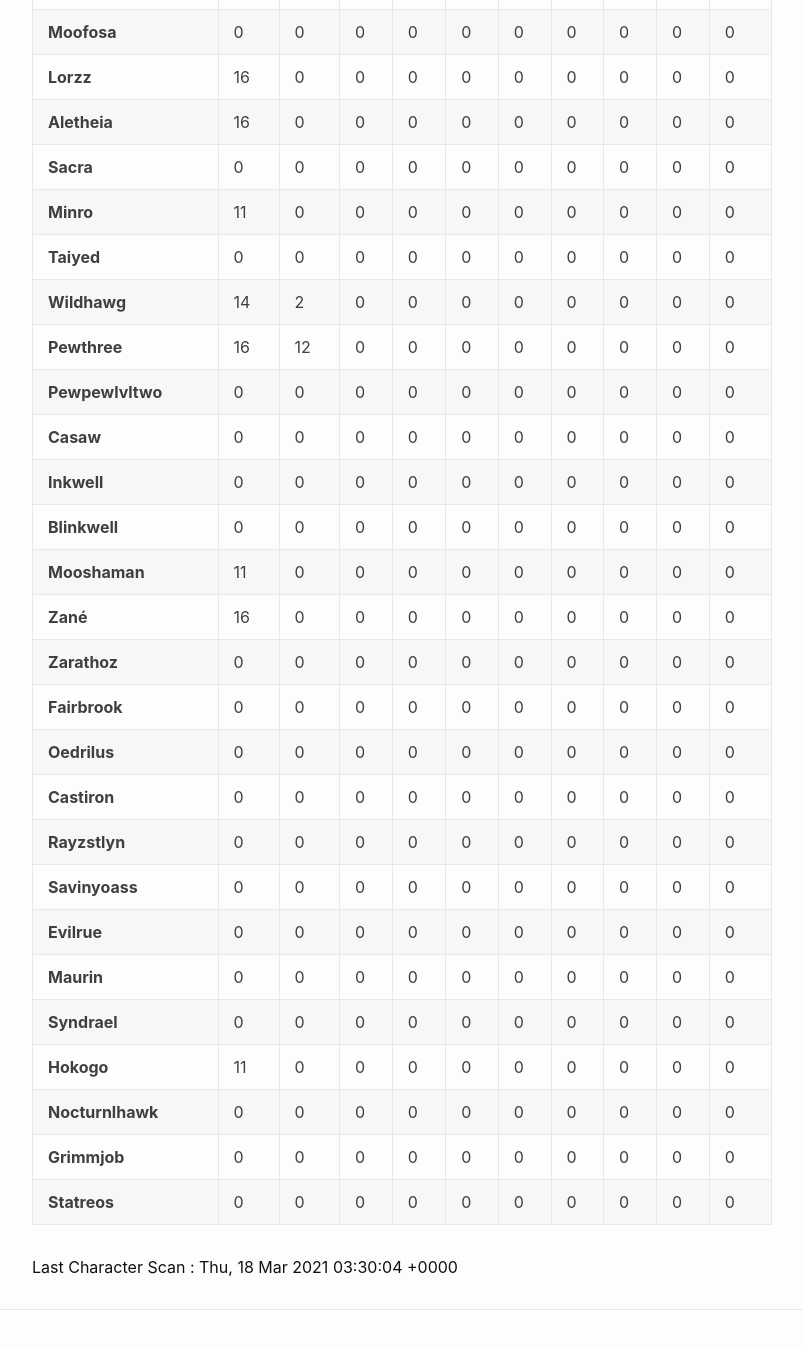
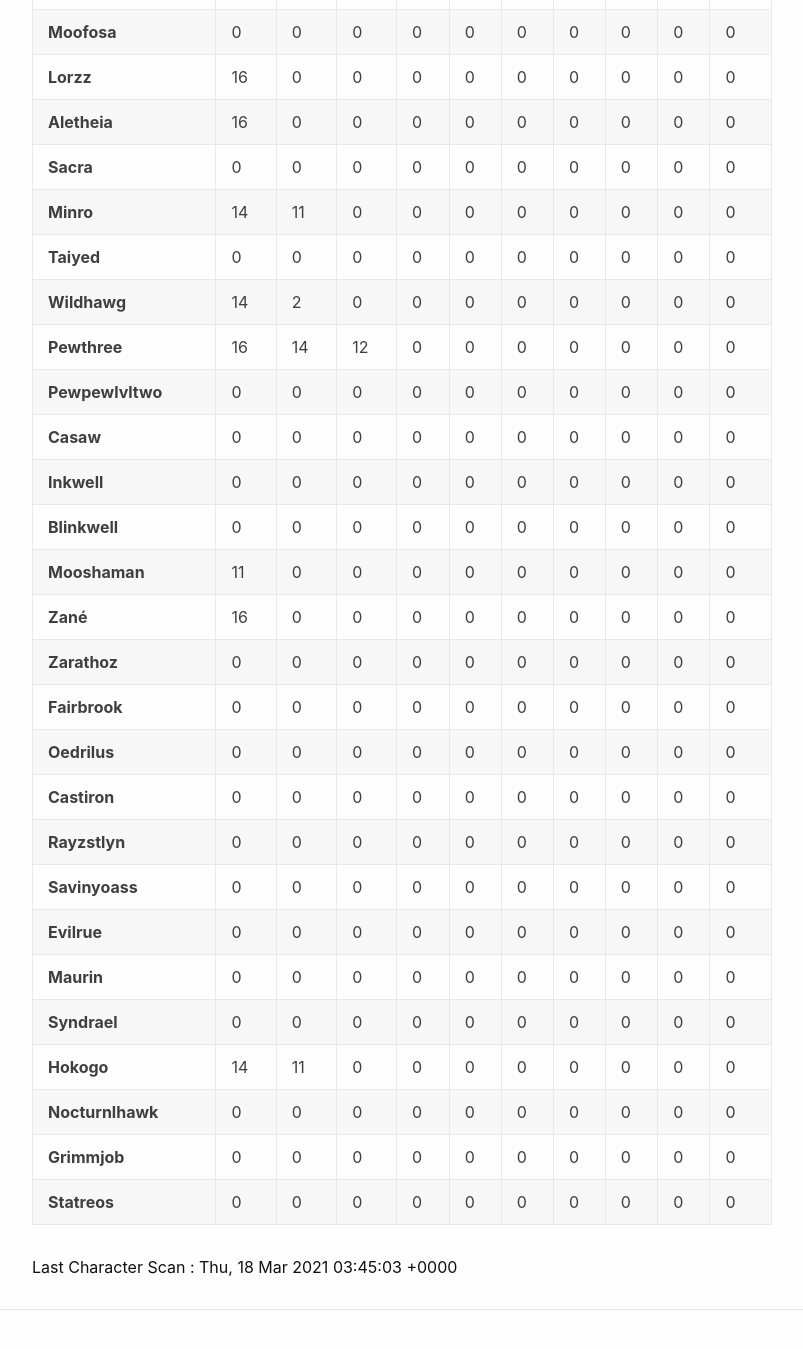
Before and after one commit to eldertribunal/keystonetracker, a Jekyll site: the page built from weekly.md, in a window 1280 px wide and 1400 px high, scrolled down 494 px. Shown: the top 1349 px of the window, without its empty margins (126-929 px from the left). Built offline with Jekyll 4.4.1, drawn with Linux system fonts in a browser that asks for light colours.

Commit message:
auto scan Thu Mar 18 03:45:45 UTC 2021

```diff
--- a/_data/scanned.json
+++ b/_data/scanned.json
@@ -1,3 +1,3 @@
 {
-  "timestamp": 1616038204
+  "timestamp": 1616039103
 }
--- a/_data/weekly.json
+++ b/_data/weekly.json
@@ -47,7 +47,7 @@
   {
     "name": "Hecubus",
     "dungeons": [
-      0,
+      14,
       0,
       0,
       0,
@@ -167,8 +167,8 @@
   {
     "name": "Minro",
     "dungeons": [
+      14,
       11,
-      0,
       0,
       0,
       0,
@@ -213,8 +213,8 @@
     "name": "Pewthree",
     "dungeons": [
       16,
+      14,
       12,
-      0,
       0,
       0,
       0,
@@ -452,8 +452,8 @@
   {
     "name": "Hokogo",
     "dungeons": [
+      14,
       11,
-      0,
       0,
       0,
       0,
```
